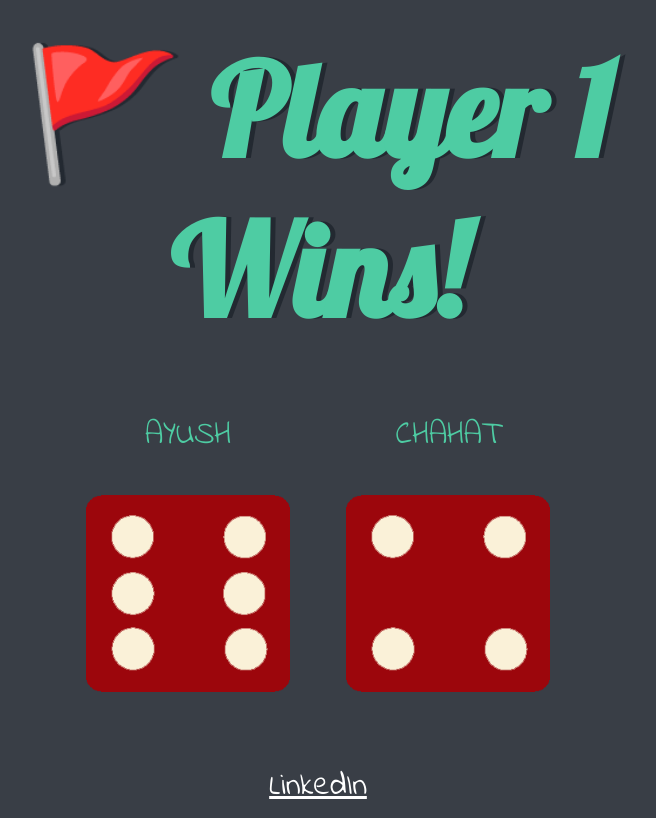
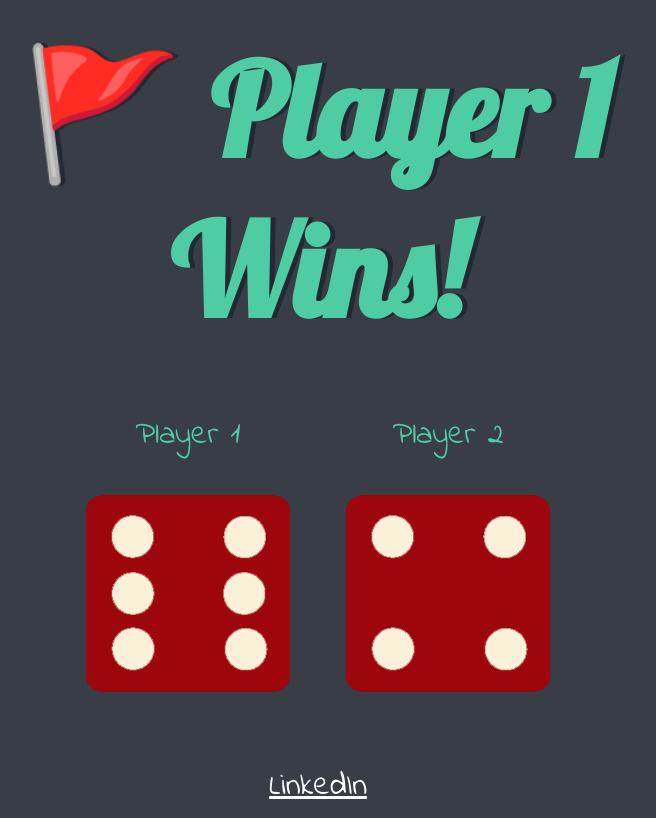
Before and after one commit to singh-ayush111/dice_game, a plain HTML site: page index.html in a window 1280 px wide. Shown: the whole page, without its empty margins (322-978 px from the left). Drawn offline with Linux system fonts and the light colour scheme.

Commit message:
Update index.html

```diff
--- a/index.html
+++ b/index.html
@@ -14,12 +14,12 @@
       <h1>Refresh Me</h1>
 
       <div class="dice">
-        <p>AYUSH</p>
+        <p>Player 1</p>
         <img class="img1" src="images/dice6.png" />
       </div>
 
       <div class="dice">
-        <p>CHAHAT</p>
+        <p>Player 2</p>
         <img class="img2" src="images/dice6.png" />
       </div>
     </div>
```
